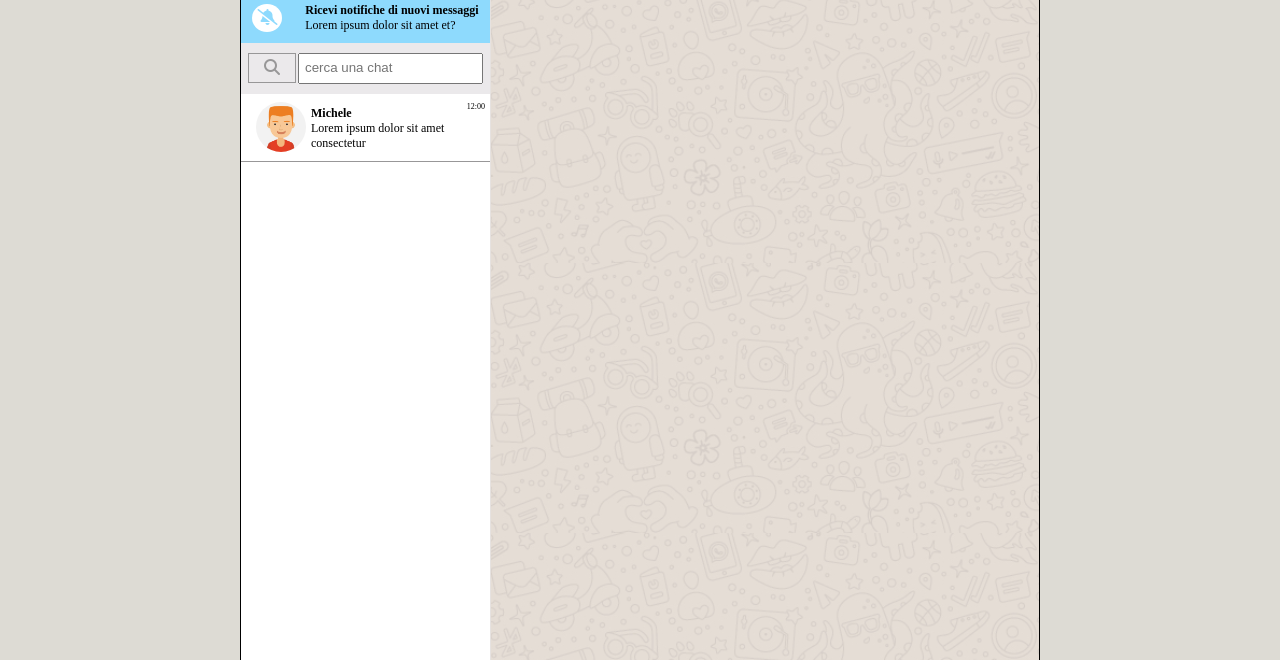
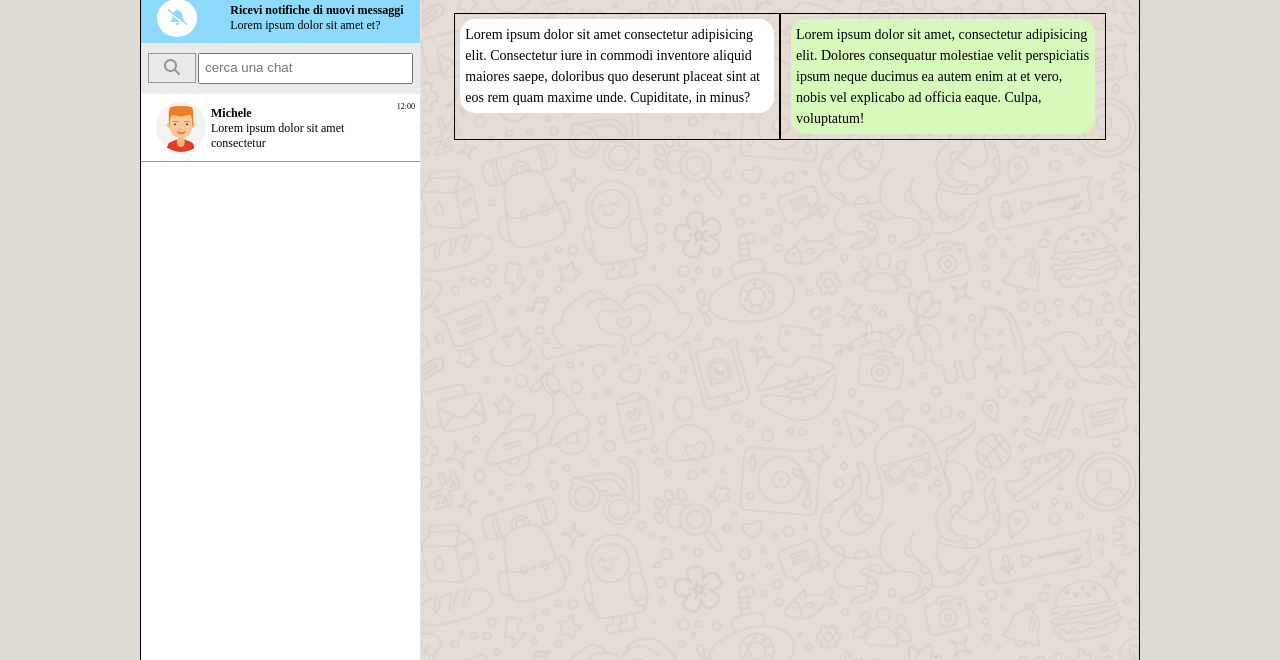
Before and after one commit to edocico/vue-boolzapp, a plain HTML site: page index.html in a window 1280 px wide. Shown: the part 140-800 px from the top of the page. Drawn offline with nearby package versions, Linux system fonts and the light colour scheme.

Commit message:
add app html and style

```diff
--- a/css/style.css
+++ b/css/style.css
@@ -32,7 +32,7 @@
 }
 
 .container {
-    width: 800px;
+    width: 1000px;
     margin: 0 auto;
 }
 
@@ -49,7 +49,7 @@ img {
 /* contact section */
 
 .contact-section {
-    width: 250px;
+    min-width: 280px;
     border-right: 1px solid #E6E2E0;
     display: flex;
     flex-direction: column;
@@ -94,7 +94,7 @@ img {
     background-color: white;
     color: #8EDAFD;
     border-radius: 100%;
-    padding: 5px 5px;
+    padding: 10px 10px;
 }
 /* contact search */
 .contact-search {
@@ -158,12 +158,54 @@ img {
     display: flex;
     flex-direction: column;
 }
-
+/* main chat */
 .main-chat {
     flex-grow: 1;
     background-image: url(../img/mine.jpg);
     background-size: contain;
+    padding: 20px 30px;
+    overflow: auto;
 }
+
+.chat-container {
+    max-width: 99%;
+    margin: 0 auto;
+    display: flex;
+}
+
+.received-message {
+    border: 1px solid black;
+    min-width: 50px;
+    padding: 5px 5px;
+    flex-basis: calc(100% / 2);
+}
+
+.received-message li {
+    list-style: none;
+    background-color: white;
+    line-height: 1.5em;
+    font-size: 14px;
+    border-radius: 15px;
+    padding: 5px 5px;
+}
+
+.sent-message {
+    min-width: 50px;
+    border: 1px solid black;
+    padding: 5px 10px;
+    flex-basis: calc(100% / 2);
+}
+
+.sent-message li {
+    list-style: none;
+    background-color: #D7F9BC;
+    line-height: 1.5em;
+    font-size: 14px;
+    border-radius: 15px;
+    padding: 5px 5px;
+}
+
+
 
 /* chat header */
 
--- a/index.html
+++ b/index.html
@@ -86,6 +86,19 @@
                         <!--main chat-->
                         <div class="main-chat">
 
+                                <div class="chat-container">
+                                    <div class="received-message">
+                                        <ul>
+                                            <li>Lorem ipsum dolor sit amet consectetur adipisicing elit. Consectetur iure in commodi inventore aliquid maiores saepe, doloribus quo deserunt placeat sint at eos rem quam maxime unde. Cupiditate, in minus?</li>
+                                        </ul>
+                                    </div>
+                                    <div class="sent-message">
+                                        <ul>
+                                            <li>Lorem ipsum dolor sit amet, consectetur adipisicing elit. Dolores consequatur molestiae velit perspiciatis ipsum neque ducimus ea autem enim at et vero, nobis vel explicabo ad officia eaque. Culpa, voluptatum!</li>
+                                        </ul>
+                                    </div>
+                                </div>
+
                         </div>
                         <!--chat input-->
                         <div class="chat-input">
```
